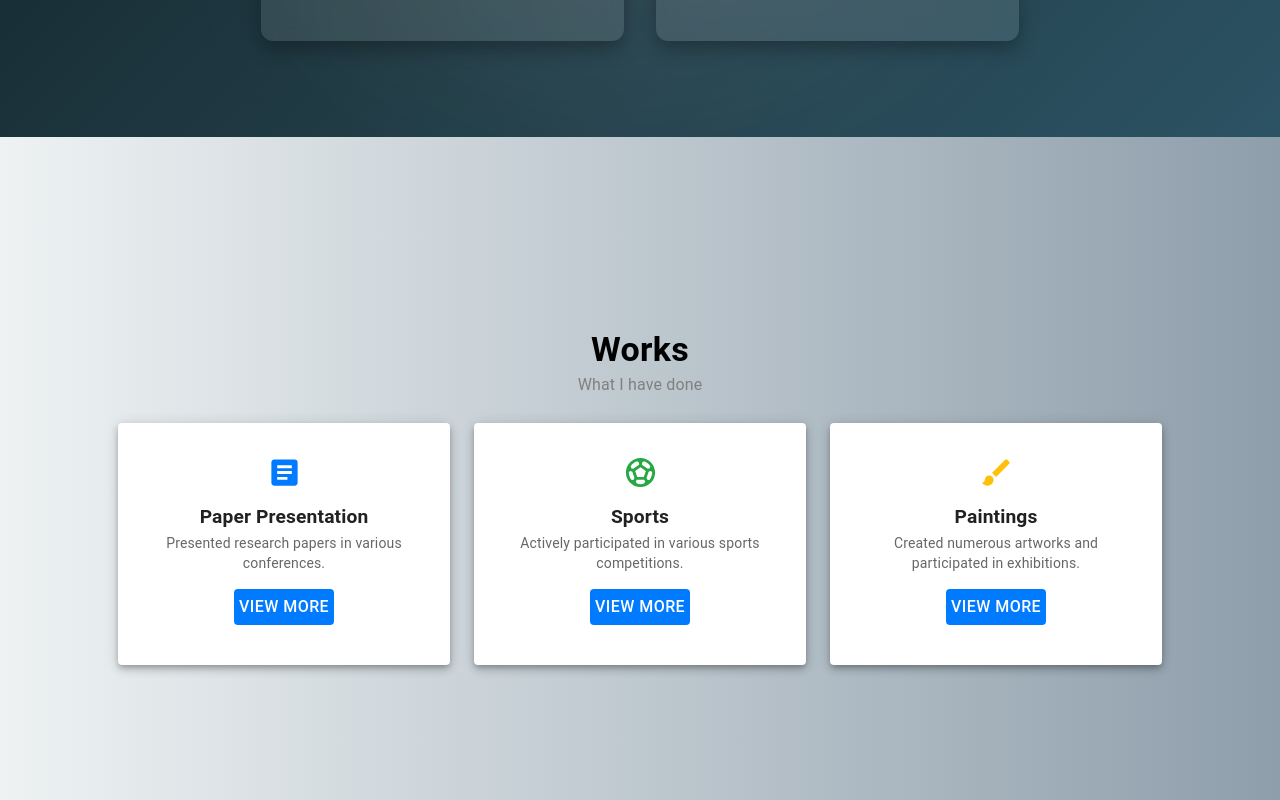
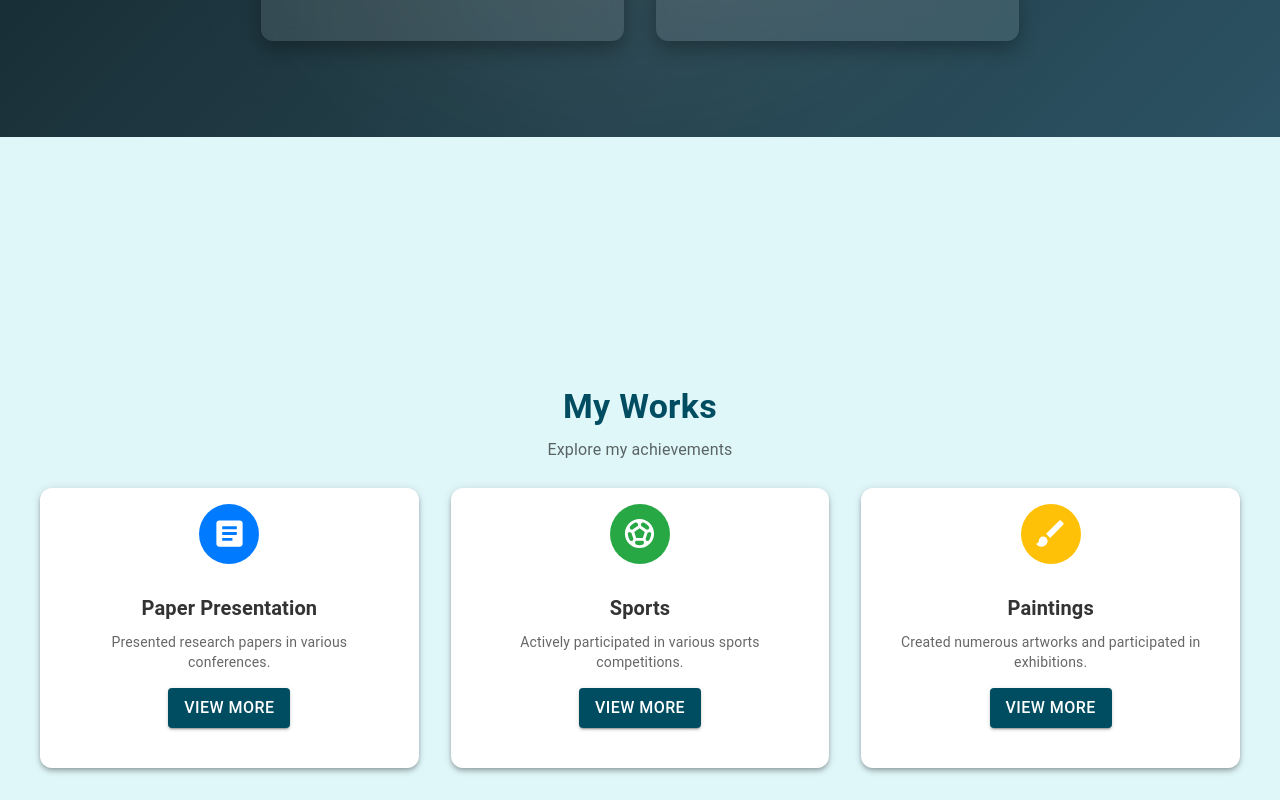
Before and after one commit to RITHIKAV21ISR040/Portfolio, a React (Create React App) app: page / in a window 1280 px wide. Shown: the part 2560-3360 px from the top of the page. Built offline with nearby package versions, Linux system fonts and the light colour scheme.

Commit message:
Update Works.jsx

```diff
--- a/src/pages/Works.jsx
+++ b/src/pages/Works.jsx
@@ -14,17 +14,21 @@ import { SportsSoccer, Brush, Article, Close } from "@mui/icons-material";
 const worksData = [
   {
     title: "Paper Presentation",
-    icon: <Article fontSize="large" sx={{ color: "#007BFF" }} />,
+    icon: <Article fontSize="large" sx={{ color: "white" }} />,
+    iconBg: "#007BFF",
     description: "Presented research papers in various conferences.",
     details: [
       "Paper on Artificial Intelligence in Kongu Engineering College",
+      "Paper on 5G Technology in K.G.College of Arts And Science",
+      "Paper on Block Chain in JCT College Of Engineering And Technology",
       "IOT In Agriculture in Sri Ramakrishna Engineering College",
       "Smart Home in V.S.B Engineering College",
     ],
   },
   {
     title: "Sports",
-    icon: <SportsSoccer fontSize="large" sx={{ color: "#28A745" }} />,
+    icon: <SportsSoccer fontSize="large" sx={{ color: "white" }} />,
+    iconBg: "#28A745",
     description: "Actively participated in various sports competitions.",
     details: [
       "Winner of College Level in Badminton and Ball Batminton",
@@ -34,7 +38,8 @@ const worksData = [
   },
   {
     title: "Paintings",
-    icon: <Brush fontSize="large" sx={{ color: "#FFC107" }} />,
+    icon: <Brush fontSize="large" sx={{ color: "white" }} />,
+    iconBg: "#FFC107",
     description: "Created numerous artworks and participated in exhibitions.",
     details: [
       "First Prize in State-Level Painting Competition",
@@ -64,22 +69,20 @@ const Works = () => {
       sx={{
         textAlign: "center",
         p: { xs: 3, md: 5 },
-        background: "linear-gradient(to right, #eef2f3, #8e9eab)",
-        minHeight: "80vh",
+        backgroundColor: "#e0f7fa", // Light teal background
+        minHeight: "100vh",
         display: "flex",
         flexDirection: "column",
         justifyContent: "center",
       }}
     >
-      {/* Title Section */}
-      <Typography variant="h4" fontWeight="bold" color="black">
-        Works
+      <Typography variant="h4" fontWeight="bold" color="#004d61" mb={1}>
+        My Works
       </Typography>
-      <Typography variant="subtitle1" color="gray" mb={3}>
-        What I have done
+      <Typography variant="subtitle1" color="text.secondary" mb={3}>
+        Explore my achievements
       </Typography>
 
-      {/* Cards Container */}
       <Box
         sx={{
           display: "grid",
@@ -88,10 +91,8 @@ const Works = () => {
             sm: "1fr 1fr",
             md: "1fr 1fr 1fr",
           },
-          gap: { xs: 2, sm: 3 },
-          justifyContent: "center",
-          alignItems: "center",
-          maxWidth: 1000,
+          gap: { xs: 3, sm: 4 },
+          maxWidth: 1200,
           mx: "auto",
         }}
       >
@@ -99,41 +100,52 @@ const Works = () => {
           <Card
             key={index}
             sx={{
-              width: { xs: "90%", sm: 250, md: 300 },
               textAlign: "center",
+              boxShadow: 4,
+              borderRadius: 3,
               p: 2,
-              boxShadow: 5,
-              transition: "transform 0.3s ease-in-out, box-shadow 0.3s",
+              backgroundColor: "#ffffff",
+              transition: "transform 0.3s, box-shadow 0.3s",
               "&:hover": {
-                transform: "scale(1.05)",
-                boxShadow: 8,
+                transform: "translateY(-5px)",
+                boxShadow: 6,
               },
-              mx: "auto",
             }}
           >
+            <Box
+              sx={{
+                width: 60,
+                height: 60,
+                mx: "auto",
+                mb: 1.5,
+                borderRadius: "50%",
+                backgroundColor: work.iconBg,
+                display: "flex",
+                alignItems: "center",
+                justifyContent: "center",
+              }}
+            >
+              {work.icon}
+            </Box>
+
             <CardContent>
-              {work.icon}
-              <Typography
-                variant="h6"
-                fontWeight="bold"
-                sx={{ mt: 1, fontSize: { xs: "1rem", sm: "1.2rem" } }}
-              >
+              <Typography variant="h6" fontWeight="bold" color="#333">
                 {work.title}
               </Typography>
-              <Typography variant="body2" color="text.secondary">
+              <Typography variant="body2" color="text.secondary" mt={1}>
                 {work.description}
               </Typography>
-
               <Button
-                size="small"
+                variant="contained"
+                onClick={() => handleOpen(work)}
                 sx={{
                   mt: 2,
-                  backgroundColor: "#007BFF",
-                  color: "white",
+                  backgroundColor: "#004d61",
                   fontSize: { xs: "0.8rem", sm: "1rem" },
-                  "&:hover": { backgroundColor: "#0056b3" },
+                  "&:hover": {
+                    backgroundColor: "#003745",
+                  },
                 }}
-                onClick={() => handleOpen(work)}
               >
                 View More
               </Button>
@@ -142,7 +154,7 @@ const Works = () => {
         ))}
       </Box>
 
-      {/* Popup Modal */}
+      {/* Modal */}
       <Modal
         open={open}
         onClose={handleClose}
@@ -157,56 +169,58 @@ const Works = () => {
               top: "50%",
               left: "50%",
               transform: "translate(-50%, -50%)",
-              bgcolor: "white",
+              bgcolor: "#f9f9f9",
               boxShadow: 24,
               p: { xs: 3, sm: 4 },
-              borderRadius: 2,
-              width: { xs: "90%", sm: 400 },
-              maxWidth: "90vw",
+              borderRadius: 3,
+              width: { xs: "85%", sm: 500 },
+              maxWidth: "95vw",
               textAlign: "center",
-              backdropFilter: "blur(8px)",
-              border: "1px solid rgba(0,0,0,0.2)",
+              border: "1px solid rgba(0,0,0,0.1)",
             }}
           >
             <Close
               onClick={handleClose}
               sx={{
                 position: "absolute",
-                top: 10,
-                right: 10,
+                top: 12,
+                right: 12,
                 cursor: "pointer",
-                color: "gray",
+                color: "#666",
+                "&:hover": { color: "#000" },
               }}
             />
             {selectedWork && (
               <>
-                {selectedWork.icon}
-                <Typography
-                  variant="h5"
-                  fontWeight="bold"
-                  mt={1}
-                  sx={{ fontSize: { xs: "1.2rem", sm: "1.5rem" } }}
+                <Box
+                  sx={{
+                    width: 60,
+                    height: 60,
+                    mx: "auto",
+                    mb: 1,
+                    borderRadius: "50%",
+                    backgroundColor: selectedWork.iconBg,
+                    display: "flex",
+                    alignItems: "center",
+                    justifyContent: "center",
+                  }}
                 >
+                  {selectedWork.icon}
+                </Box>
+                <Typography variant="h5" fontWeight="bold" color="#004d61">
                   {selectedWork.title}
                 </Typography>
                 <Typography
                   variant="body1"
                   color="text.secondary"
                   mt={1}
-                  sx={{ fontSize: { xs: "0.9rem", sm: "1rem" } }}
+                  mb={2}
                 >
                   {selectedWork.description}
                 </Typography>
-                <Box sx={{ textAlign: "left", mt: 2 }}>
+                <Box sx={{ textAlign: "left", px: 1 }}>
                   {selectedWork.details.map((item, i) => (
-                    <Typography
-                      key={i}
-                      variant="body2"
-                      sx={{
-                        mb: 1,
-                        fontSize: { xs: "0.8rem", sm: "0.9rem" },
-                      }}
-                    >
+                    <Typography key={i} variant="body2" mb={1}>
                       • {item}
                     </Typography>
                   ))}
```
